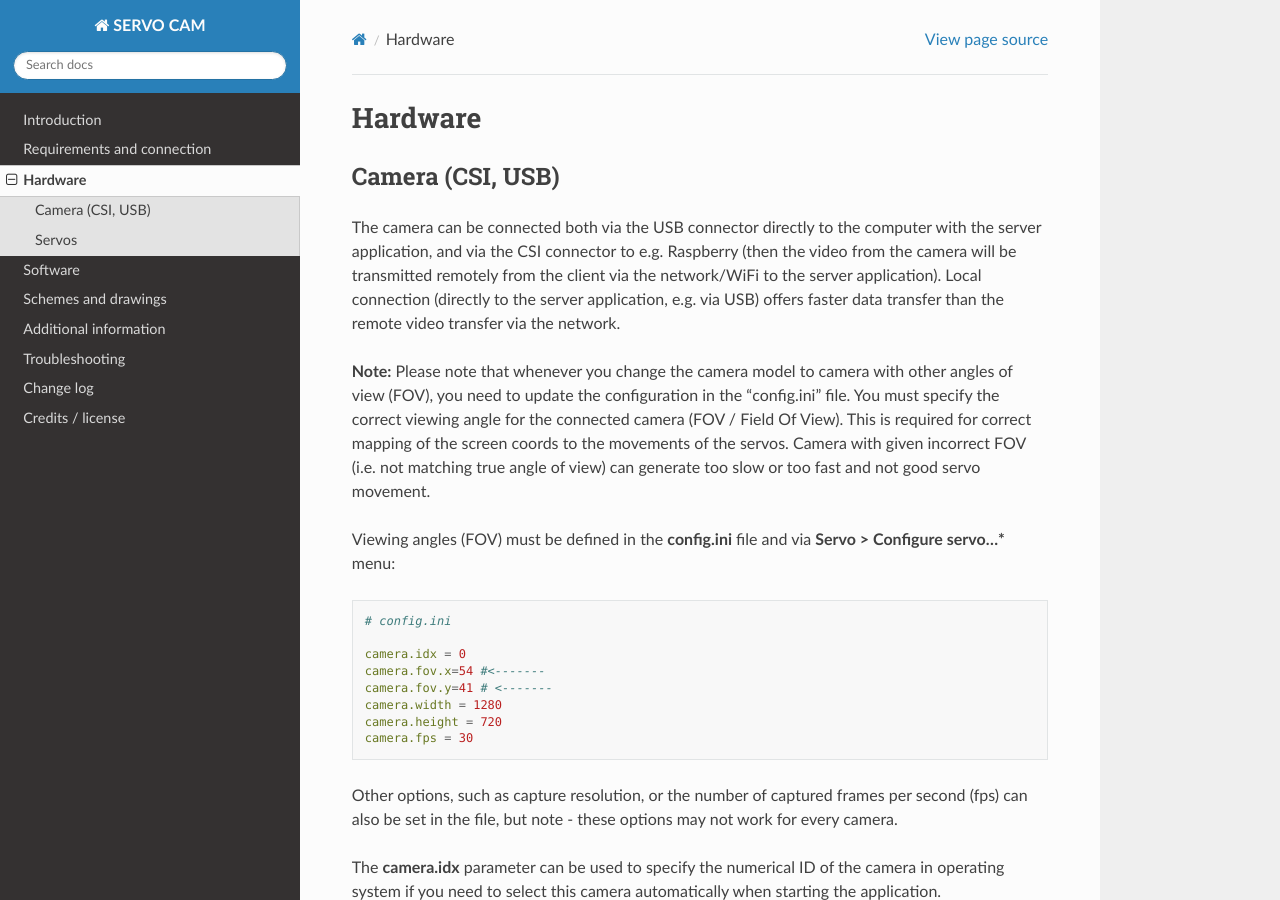
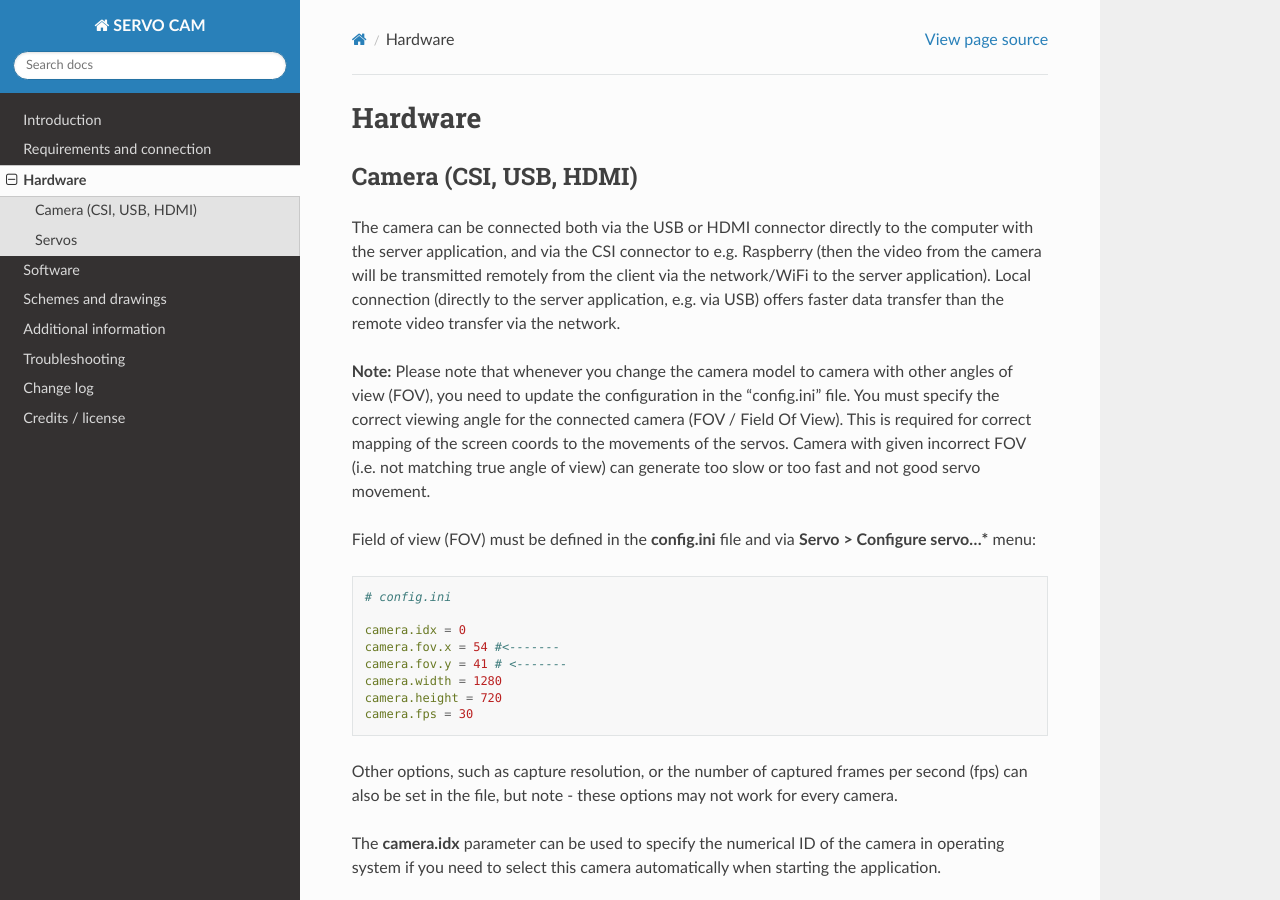
Before and after one commit to servo-cam/documentation, a Sphinx documentation site: the page built from docs/source/hardware.rst, in a window 1280 px wide and 900 px high. Built offline with Sphinx 7.4.7 and the Read the Docs theme 2.0.0, drawn with Linux system fonts in a browser that asks for light colours.

Commit message:
Small fixes

```diff
--- a/docs/source/hardware.rst
+++ b/docs/source/hardware.rst
@@ -1,10 +1,10 @@
 Hardware
 ========
 
-Camera (CSI, USB)
------------------
+Camera (CSI, USB, HDMI)
+-----------------------
 
-The camera can be connected both via the USB connector directly to the
+The camera can be connected both via the USB or HDMI connector directly to the
 computer with the server application, and via the CSI connector to e.g.
 Raspberry (then the video from the camera will be transmitted remotely
 from the client via the network/WiFi to the server application). Local
@@ -19,15 +19,15 @@ correct mapping of the screen coords to the movements of the servos. Camera with
 incorrect FOV (i.e. not matching true angle of view) can generate too slow
 or too fast and not good servo movement.
 
-Viewing angles (FOV) must be defined in the **config.ini** file and via **Servo > Configure servo...*** menu:
+Field of view (FOV) must be defined in the **config.ini** file and via **Servo > Configure servo...*** menu:
 
 .. code-block:: ini
 
 	# config.ini
 
 	camera.idx = 0
-	camera.fov.x=54 #<-------
-	camera.fov.y=41 # <-------
+	camera.fov.x = 54 #<-------
+	camera.fov.y = 41 # <-------
 	camera.width = 1280
 	camera.height = 720
 	camera.fps = 30
```
Also changed, not shown: 2 other files.
